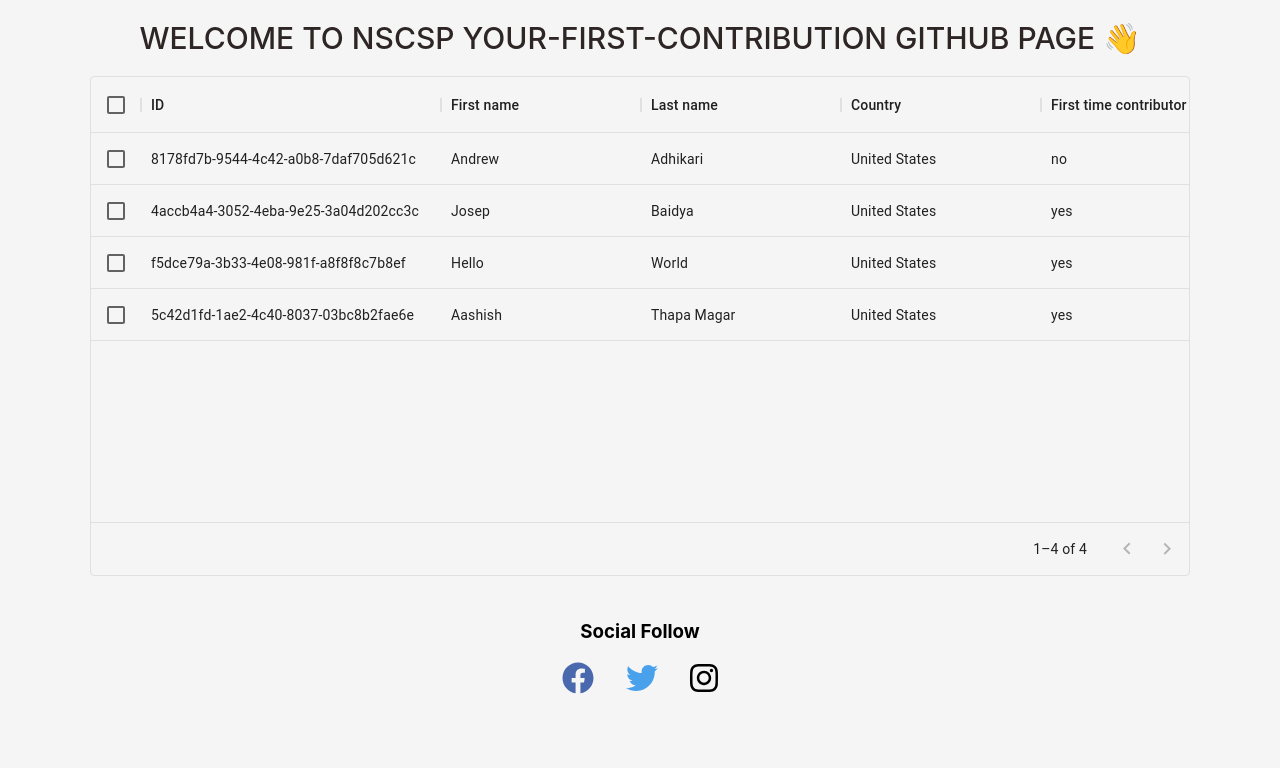
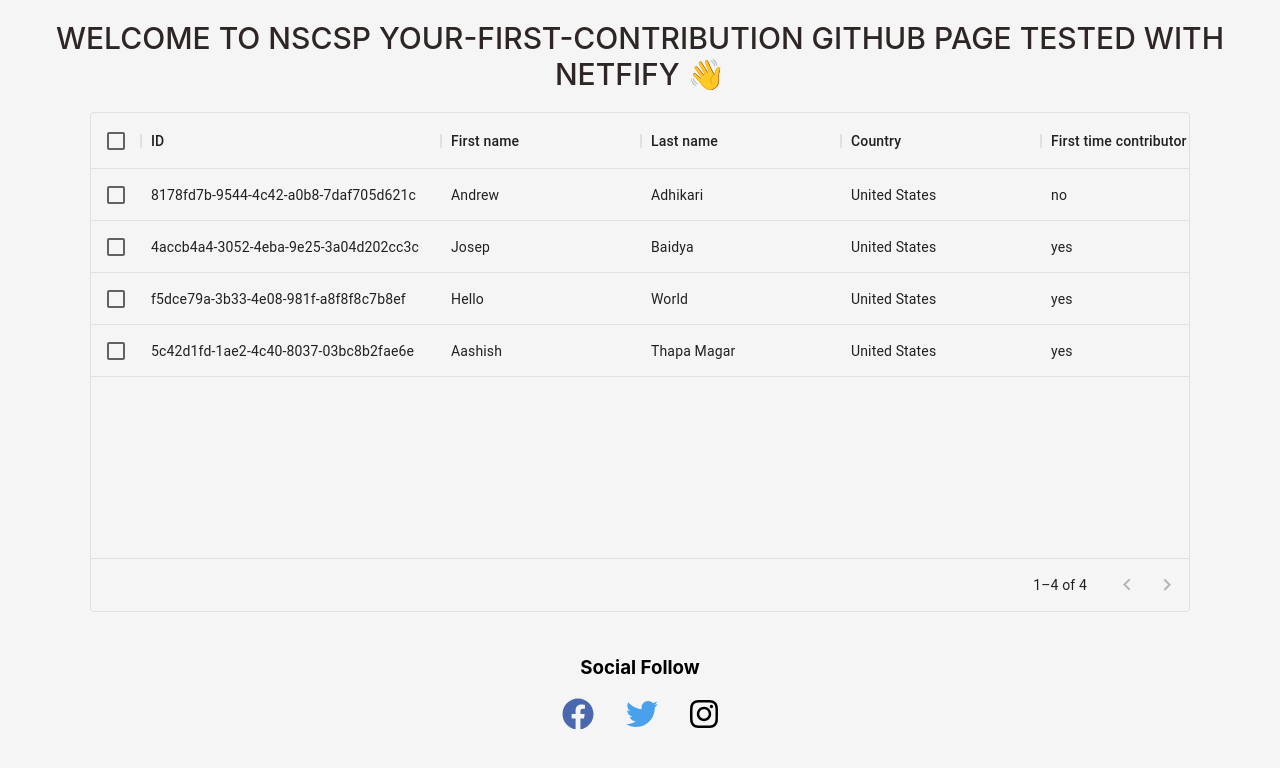
Before and after one commit to nscsp-it/your-first-contribution, a React (Create React App) app: page / in a window 1280 px wide. Shown: the top 768 px of the page. Built offline with nearby package versions, Linux system fonts and the light colour scheme.

Commit message:
Update App.js

```diff
--- a/src/App.js
+++ b/src/App.js
@@ -10,7 +10,7 @@ class App extends Component {
       <div className="App">
         <div className = "h1" >
 
-				<h1>Welcome to NSCSP your-first-contribution Github Page 👋 </h1>
+				<h1>Welcome to NSCSP your-first-contribution Github Page Tested with Netfify 👋 </h1>
 
 				</div>
 
```
